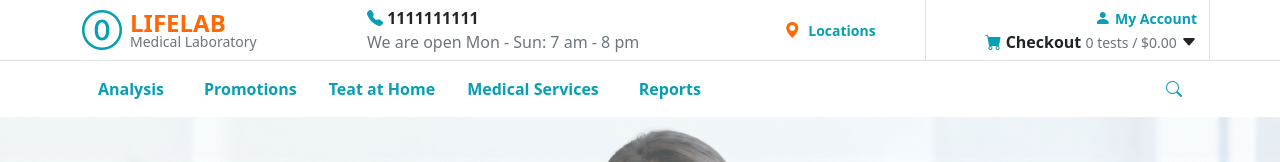
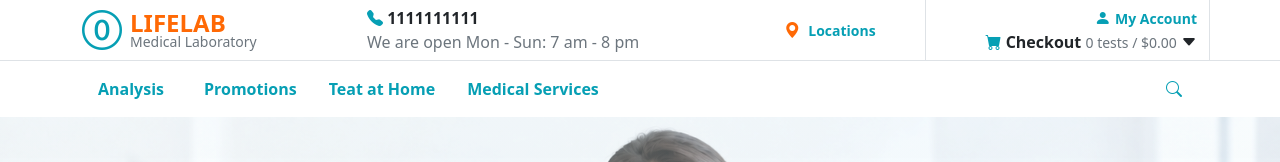
Before and after one commit to riyadeb-innoraft/training_life_lab, a plain HTML site: page index.html in a window 1280 px wide. Shown: the top 162 px of the page. Drawn offline with nearby package versions, Linux system fonts and the light colour scheme.

Commit message:
Revert "Adding new nav item."

```diff
--- a/index.html
+++ b/index.html
@@ -100,13 +100,6 @@
                             <li><a class="dropdown-item" href="#">Health Check-up</a></li>
                         </ul>
                     </li>
-
-                    <li class="nav-item ">
-                        <a class="nav-link p-3 text-cyan fw-bold text-hover-orange" href="#">
-                            Reports
-                        </a>
-                    </li>
-
                     <li class="nav-item">
                     </li>
                 </ul>
```
